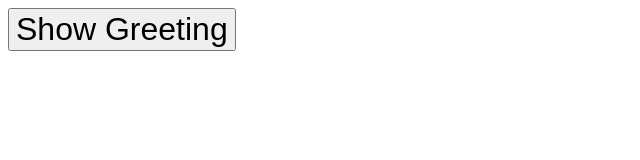
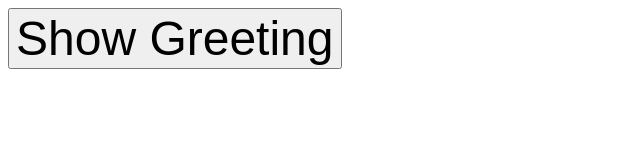
Before and after one commit to fsuarez2005/fsuarez2005.github.io, a plain HTML site: page index.html in a window 1280 px wide. Shown: the whole page, without its empty margins (0-640 px from the left). Drawn offline with Linux system fonts and the light colour scheme.

```diff
--- a/index.html
+++ b/index.html
@@ -49,7 +49,7 @@
 
 
 		#cmdShow {
-			font-size: 24pt;
+			font-size: 36pt;
 
 
 
```
